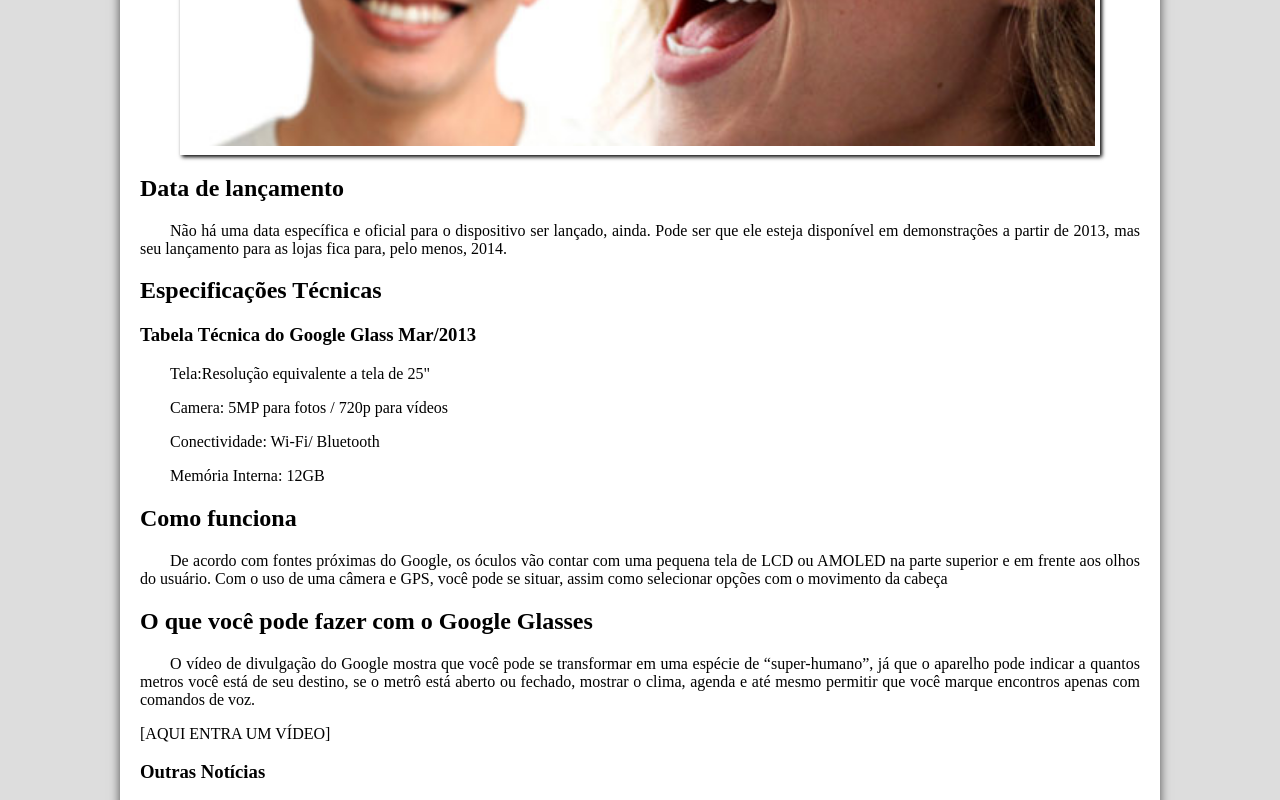
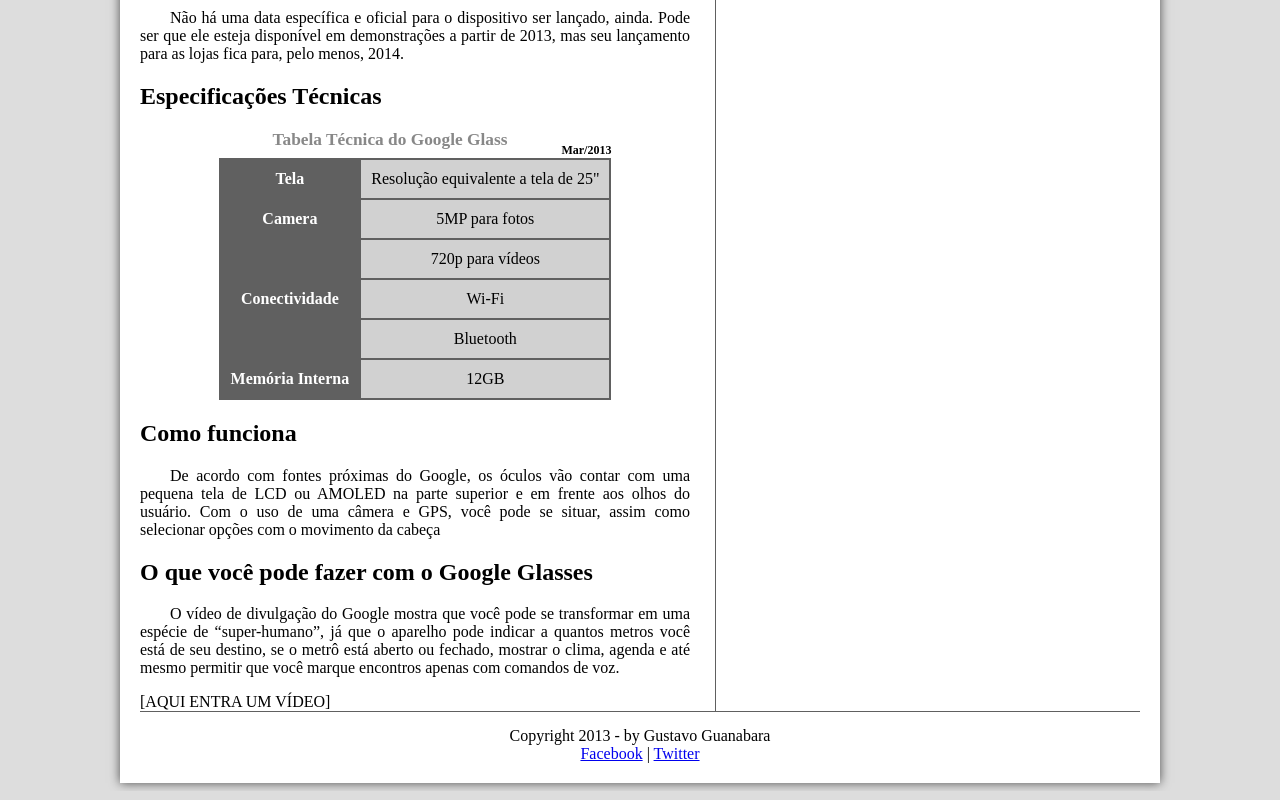
Before and after one commit to Marlliton/Site-do-Curso-em-Video, a plain HTML site: page index.html in a window 1280 px wide. Shown: the part 920-1720 px from the top of the page. Drawn offline with Linux system fonts and the light colour scheme.

Commit message:
Estilos na pagina inicial do site

```diff
--- a/_css/estilo.css
+++ b/_css/estilo.css
@@ -120,3 +120,62 @@ figcaption:hover{
     margin: -20px auto 0px auto;
     box-shadow: 0px 0px 10px rgba(0, 0, 0, 0.664);
 }
+
+#corpo {
+    display: block;
+    width: 550px;
+    float: left;
+    padding-right: 25px;
+    border-right: solid 1px #606060;
+}
+
+#tabela {
+    border: 1px solid #606060;
+    border-spacing: 0px;
+    margin: auto;
+}
+
+#tabela td {
+    border: solid 1px #606060;
+    padding: 10px;
+    text-align: center;
+}
+
+#tabela caption {
+    color: #888;
+    font-size: 13pt;
+    font-weight: bold;
+}
+
+#tabela span {
+    display: block;
+    float: right;
+    color: black;
+    font-size: 9pt;
+    margin-top: 13px;
+
+}
+
+.ce {
+    color: white;
+    background-color: #606060;
+    font-weight: bold;
+    vertical-align: top;
+}
+
+.cd {
+    background-color: rgba(136, 136, 136, 0.39);
+}
+
+#lateral {
+    display: block;
+    width: 400px;
+    float: right;
+}
+
+#rodape {
+    clear: both;
+    border-top: solid 1px #606060;
+    text-align: center;
+    padding-top: 15px;
+}
--- a/index.html
+++ b/index.html
@@ -31,6 +31,7 @@
 
         </header>
 
+        <section id="corpo">
             <hgroup>
                 <h3>Tecnologia > Inovações</h3>
                 <h1>Saiba tudo sobre o Google Glass</h1>
@@ -40,14 +41,17 @@
 
             <h2>O que é</h2>
             <p>
-            <strong>O Google Glass</strong> é um acessório em forma de óculos que possibilita a interação dos usuários
+                <strong>O Google Glass</strong> é um acessório em forma de óculos que possibilita a interação dos
+                usuários
                 com diversos conteúdos
                 em realidade aumentada. Também chamado de Project Glass, o eletrônico é capaz de tirar fotos a partir de
-            comandos de voz, enviar mensagens instantâneas e realizar vídeo&shy;con&shy;ferên&shy;cias. Seu lançamento
+                comandos de voz, enviar mensagens instantâneas e realizar vídeo&shy;con&shy;ferên&shy;cias. Seu
+                lançamento
                 está previsto para
                 2014, e seu preço deve ser de US$ 1,5 mil. Atualmente o Google Glass encontra-se em fase de testes e já
                 possui
-            um vídeo totalmente gravado com o dispositivo. Além disso, a companhia de buscas registrou novas patentes
+                um vídeo totalmente gravado com o dispositivo. Além disso, a companhia de buscas registrou novas
+                patentes
                 anti-furto e de desbloqueio de tela para o acessório.
             </p>
 
@@ -67,33 +71,51 @@
             </p>
 
             <h2>Especificações Técnicas</h2>
-        <h3>
-            Tabela Técnica do Google Glass Mar/2013
-        </h3>
+            <table id="tabela">
+                <caption>
+                    Tabela Técnica do Google Glass <span>Mar/2013</span>
+                </caption>
 
-        <p>Tela:Resolução equivalente a tela de 25"</p>
-        <p>Camera: 5MP para fotos / 720p para vídeos</p>
-        <p> Conectividade: Wi-Fi/ Bluetooth</p>
-        <p>Memória Interna: 12GB</p>
+                <tr>
+                    <td class="ce">Tela</td> <td class="cd">Resolução equivalente a tela de 25"</td>
+                </tr>
+                <tr>
+                    <td rowspan="2" class="ce"> Camera</td> <td class="cd">5MP para fotos </td>
+                </tr>
+                <tr><td class="cd">720p para vídeos</td></tr>
+                <tr>
+                    <td rowspan="2" class="ce" >Conectividade</td>  <td class="cd">Wi-Fi</td>
+                </tr>
+                <tr><td class="cd">Bluetooth</td></tr>
+                <tr>
+                    <td class="ce">Memória Interna</td> <td class="cd">12GB</td>
+                </tr>
+            </table>
 
             <h2>Como funciona</h2>
             <p>
-            De acordo com fontes próximas do Google, os óculos vão contar com uma pequena tela de LCD ou AMOLED na parte
-            superior e em frente aos olhos do usuário. Com o uso de uma câmera e GPS, você pode se situar, assim como
+                De acordo com fontes próximas do Google, os óculos vão contar com uma pequena tela de LCD ou AMOLED na
+                parte
+                superior e em frente aos olhos do usuário. Com o uso de uma câmera e GPS, você pode se situar, assim
+                como
                 selecionar opções com o movimento da cabeça
             </p>
 
             <h2>O que você pode fazer com o Google Glasses</h2>
             <p>
-            O vídeo de divulgação do Google mostra que você pode se transformar em uma espécie de “super-humano”, já que
+                O vídeo de divulgação do Google mostra que você pode se transformar em uma espécie de “super-humano”, já
+                que
                 o
-            aparelho pode indicar a quantos metros você está de seu destino, se o metrô está aberto ou fechado, mostrar
+                aparelho pode indicar a quantos metros você está de seu destino, se o metrô está aberto ou fechado,
+                mostrar
                 o
                 clima, agenda e até mesmo permitir que você marque encontros apenas com comandos de voz.
             </p>
 
             [AQUI ENTRA UM VÍDEO]
+        </section>
 
+        <aside id="lateral">
             <h3>Outras Notícias</h3>
             <h4>Vídeo mais recente</h4>
 
@@ -101,23 +123,31 @@
 
             <h2>Novidades no Glass</h2>
             <p>
-            O Google enfim revelou as especificações completas do Google Glass, e com ele uma surpresa ainda inédita no
+                O Google enfim revelou as especificações completas do Google Glass, e com ele uma surpresa ainda inédita
+                no
                 mercado: a gigante das buscas usará um sistema de áudio baseado na transdução por condução. Através das
                 hastes
-            dos óculos, o som será transmitido para o ouvido do usuário por meio de microvibrações em determinados ossos
+                dos óculos, o som será transmitido para o ouvido do usuário por meio de microvibrações em determinados
+                ossos
                 de
                 sua cabeça, sem usar nenhum tipo de alto-falante.
             </p>
 
             <p>
-            Além da surpresa do áudio, a tela montada a frente do olho do usuário também chamou atenção. Serão 640 x 360
-            pixels de resolução que, em proporção, equivaleria a um monitor de 25 polegadas de alta definição colocado a
+                Além da surpresa do áudio, a tela montada a frente do olho do usuário também chamou atenção. Serão 640 x
+                360
+                pixels de resolução que, em proporção, equivaleria a um monitor de 25 polegadas de alta definição
+                colocado a
                 2,5
                 metros de distância do espectador.
             </p>
+        </aside>
 
-        Copyright 2013 - by Gustavo Guanabara
-        Facebook | Twitter
+        <footer id="rodape">
+            Copyright 2013 - by Gustavo Guanabara<br />
+            <a href="http://Facebook.com/cursosemvideo" target="_blank">Facebook</a> |
+            <a href="http://twitter.com/cursosemvideo" target="_blank">Twitter</a>
+        </footer>
     </div>
 
 </body>
```
Lines whose indentation alone changed are shown as unchanged.
